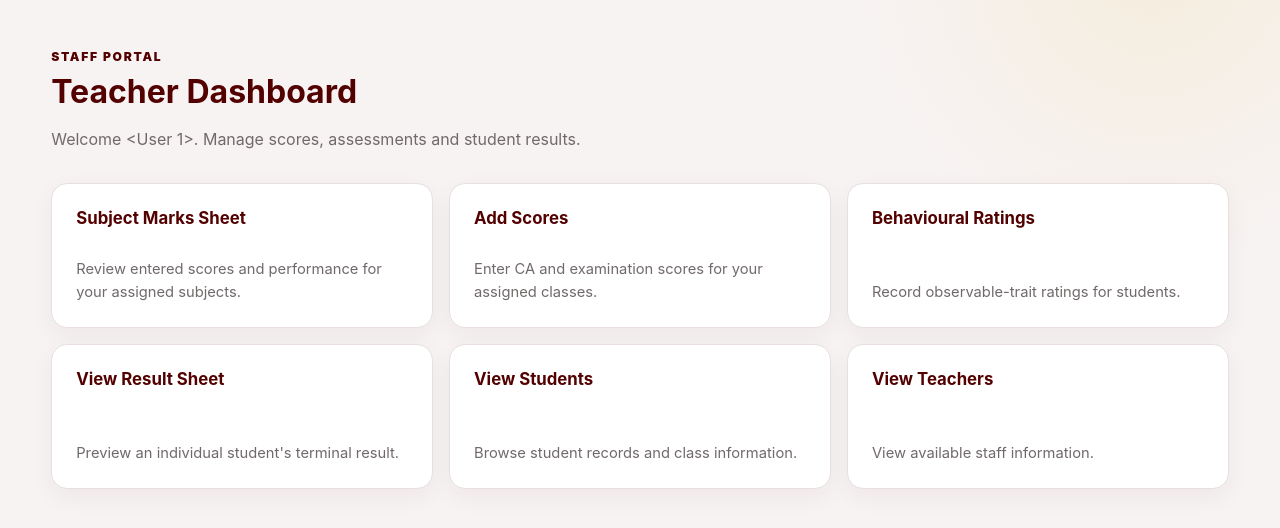
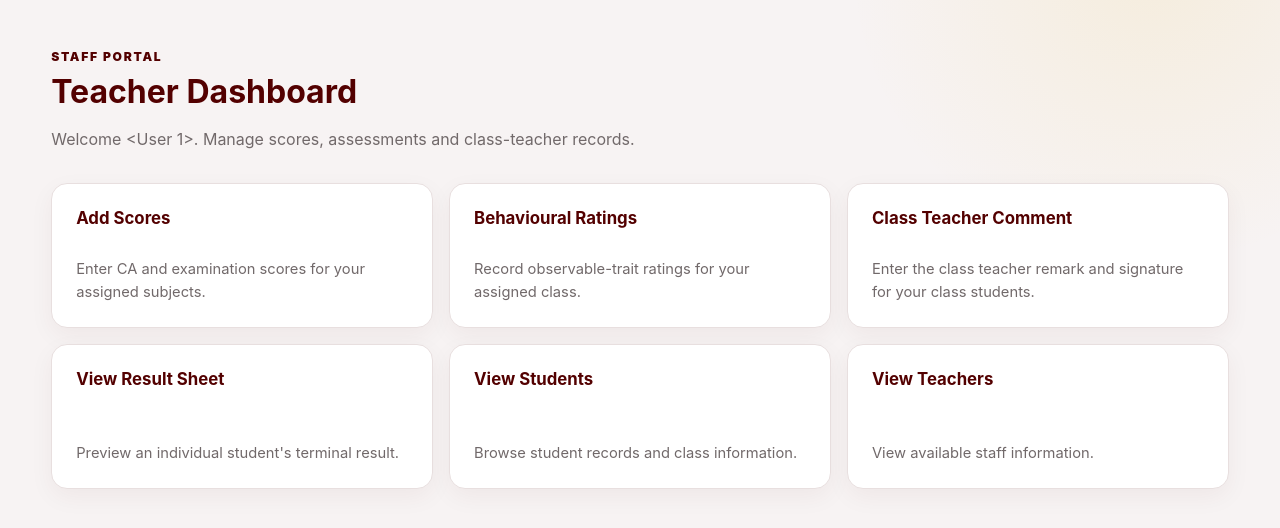
Before and after one commit to timo1456/NIA, a Flask app: template templates/teacher_dashboard.html in a window 1280 px wide. Shown: the part 77-605 px from the top of the page. Run offline with Flask 3, Linux system fonts and the light colour scheme; the template is opened without the code that fills it: values that come from a table or form of the project are taken from there, others are empty.

Commit message:
Replace teacher marks sheet with class-teacher tools

```diff
--- a/templates/teacher_dashboard.html
+++ b/templates/teacher_dashboard.html
@@ -14,26 +14,24 @@
     </a>
     <a class="nav-link" href="/logout">Logout</a>
 </header>
-
 <main class="app-shell">
     <div class="page-heading">
         <span class="eyebrow">STAFF PORTAL</span>
         <h1>Teacher Dashboard</h1>
-            <p class="muted">Welcome {{ user }}. Manage scores, assessments and student results.</p>
+        <p class="muted">Welcome {{ user }}. Manage scores, assessments and class-teacher records.</p>
     </div>
-
     <div class="teacher-dashboard-grid">
-            <a class="teacher-dashboard-card" href="/marks-sheet">
-                <strong>Subject Marks Sheet</strong>
-                <span>Review entered scores and performance for your assigned subjects.</span>
-            </a>
         <a class="teacher-dashboard-card" href="/add-score">
             <strong>Add Scores</strong>
-                <span>Enter CA and examination scores for your assigned classes.</span>
+            <span>Enter CA and examination scores for your assigned subjects.</span>
         </a>
         <a class="teacher-dashboard-card" href="/behavior-rating">
             <strong>Behavioural Ratings</strong>
-                <span>Record observable-trait ratings for students.</span>
+            <span>Record observable-trait ratings for your assigned class.</span>
+        </a>
+        <a class="teacher-dashboard-card" href="/class-teacher-comment">
+            <strong>Class Teacher Comment</strong>
+            <span>Enter the class teacher remark and signature for your class students.</span>
         </a>
         <a class="teacher-dashboard-card" href="/result-sheet">
             <strong>View Result Sheet</strong>
```
Lines whose indentation alone changed are shown as unchanged.
